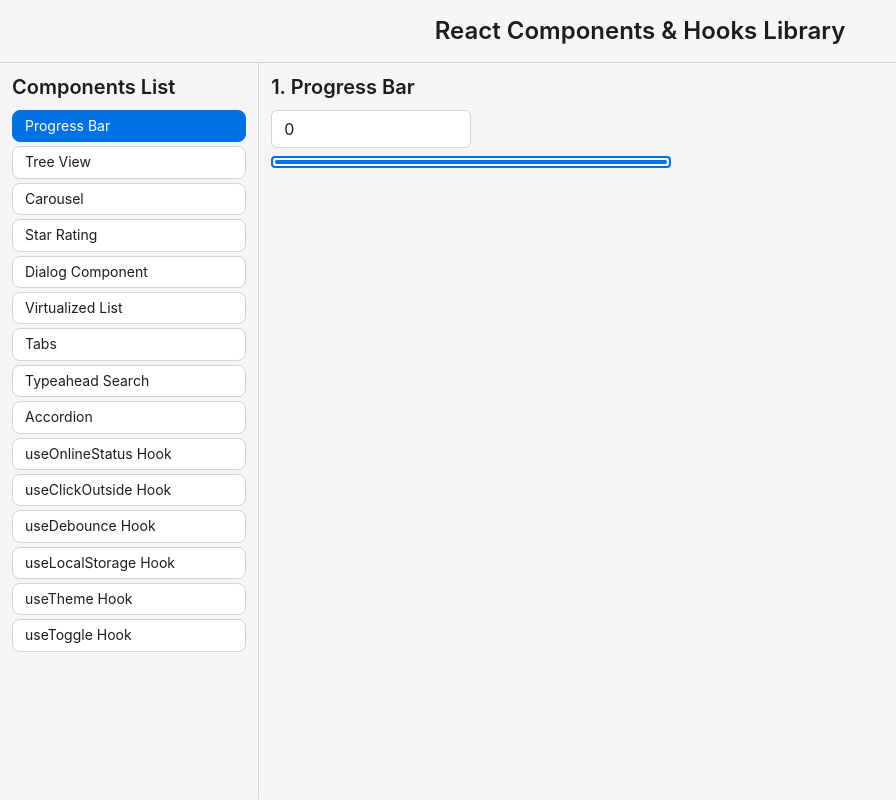
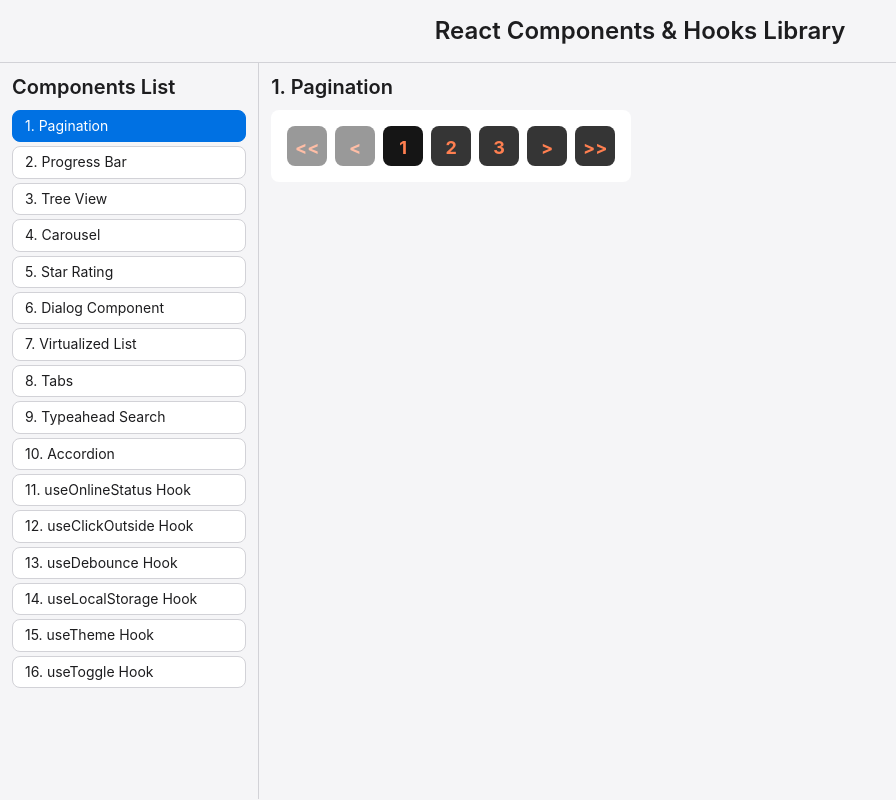
Before and after one commit to VasuGarg07/react-library, a React (Vite) app: page / in a window 1280 px wide. Shown: the whole page, without its empty margins (0-896 px from the left). Built offline with nearby package versions, Linux system fonts and the light colour scheme.

Commit message:
Pagination

```diff
--- a/src/App.jsx
+++ b/src/App.jsx
@@ -43,7 +43,7 @@ function App() {
                   color: index === activeIndex ? "#ffffff" : "#1d1d1f",
                   borderColor: index === activeIndex ? "#0071e3" : "#d2d2d7"
                 }}>
-                {app.name}
+                {(index + 1) + ". " + app.name}
               </li>
             ))}
           </ul>
--- a/src/ComponentsList.jsx
+++ b/src/ComponentsList.jsx
@@ -13,8 +13,10 @@ import CarouselDemo from "./demos/CarouselDemo";
 import TreeView from "./demos/TreeView";
 import OnLineHook from "./demos/OnLineHook";
 import ProgressBarDemo from "./demos/ProgressBarDemo";
+import PaginationDemo from "./demos/PaginationDemo";
 
 const APPS_LIST = [
+    { name: "Pagination", component: <PaginationDemo /> },
     { name: "Progress Bar", component: <ProgressBarDemo /> },
     { name: "Tree View", component: <TreeView /> },
     { name: "Carousel", component: <CarouselDemo /> },
--- /dev/null
+++ b/src/components/Pagination.css
@@ -0,0 +1,31 @@
+.pagination-container {
+    padding: 1rem;
+    border-radius: 0.5rem;
+    background-color: white;
+    display: flex;
+    align-items: center;
+    gap: 0.5rem;
+    width: fit-content;
+}
+
+.pagination-btn {
+    width: 2.5rem;
+    height: 2.5rem;
+    border-radius: 0.5rem;
+    font-size: 18px;
+    display: flex;
+    align-items: end;
+    justify-content: center;
+    font-weight: bold;
+    background-color: rgb(53, 53, 53);
+    color: coral;
+    border: none;
+}
+
+.active {
+    background-color: rgb(21, 21, 21);
+    color: coral;
+}
+.pagination-btn:hover {
+    background-color: rgb(20, 20, 20);
+}
--- /dev/null
+++ b/src/components/Pagination.jsx
@@ -0,0 +1,60 @@
+import "./Pagination.css"
+
+const Pagination = ({ current, setPage, total = 100 }) => {
+
+    const handlePageStart = () => setPage(1);
+    const handlePageEnd = () => setPage(total);
+    const handlePageNum = (num) => setPage(num);
+    const handlePrev = () => setPage(prev => Math.max(prev - 1, 0));
+    const handleNext = () => setPage(prev => Math.min(prev + 1, total));
+
+    const indices = current === 1
+        ? [1, 2, 3]
+        : current === total
+            ? [total - 2, total - 1, total]
+            : [current - 1, current, current + 1];
+
+    return (
+        <div className="pagination-container">
+            <button
+                className="pagination-btn"
+                onClick={handlePageStart}
+                disabled={current === 1}
+            >
+                {"<<"}
+            </button>
+            <button
+                className="pagination-btn"
+                onClick={handlePrev}
+                disabled={current === 1}
+            >
+                {"<"}
+            </button>
+            {indices.map(pageNum => (
+                <button
+                    key={pageNum}
+                    className={`pagination-btn ${pageNum === current ? "active" : ""}`}
+                    onClick={() => handlePageNum(pageNum)}
+                >
+                    {pageNum}
+                </button>
+            ))}
+            <button
+                className="pagination-btn"
+                onClick={handleNext}
+                disabled={current === total}
+            >
+                {">"}
+            </button>
+            <button
+                className="pagination-btn"
+                onClick={handlePageEnd}
+                disabled={current === total}
+            >
+                {">>"}
+            </button>
+        </div>
+    )
+}
+
+export default Pagination
--- /dev/null
+++ b/src/demos/PaginationDemo.jsx
@@ -0,0 +1,15 @@
+import { useState } from "react"
+import Pagination from "../components/Pagination";
+
+const PaginationDemo = () => {
+  const [page, setPage] = useState(1);
+  return (
+    <Pagination
+      current={page}
+      setPage={setPage}
+      total= {50}
+    />
+  )
+}
+
+export default PaginationDemo
--- a/src/demos/ProgressBarDemo.jsx
+++ b/src/demos/ProgressBarDemo.jsx
@@ -2,19 +2,19 @@ import { useState } from "react";
 import ProgressBar from "../components/ProgressBar"
 
 const ProgressBarDemo = () => {
-    const [progress, setProgress] = useState(0);
+    const [progress, setProgress] = useState(50);
 
     const handleProgress = (value) => {
         let val = parseInt(value);
         if (isNaN(val)) {
-            setProgress(0);
+            setProgress(1);
             return;
         }
 
         if (val > 100) {
             setProgress(100);
         } else if (val < 0) {
-            setProgress(0);
+            setProgress(1);
         } else {
             setProgress(val)
         }
```
